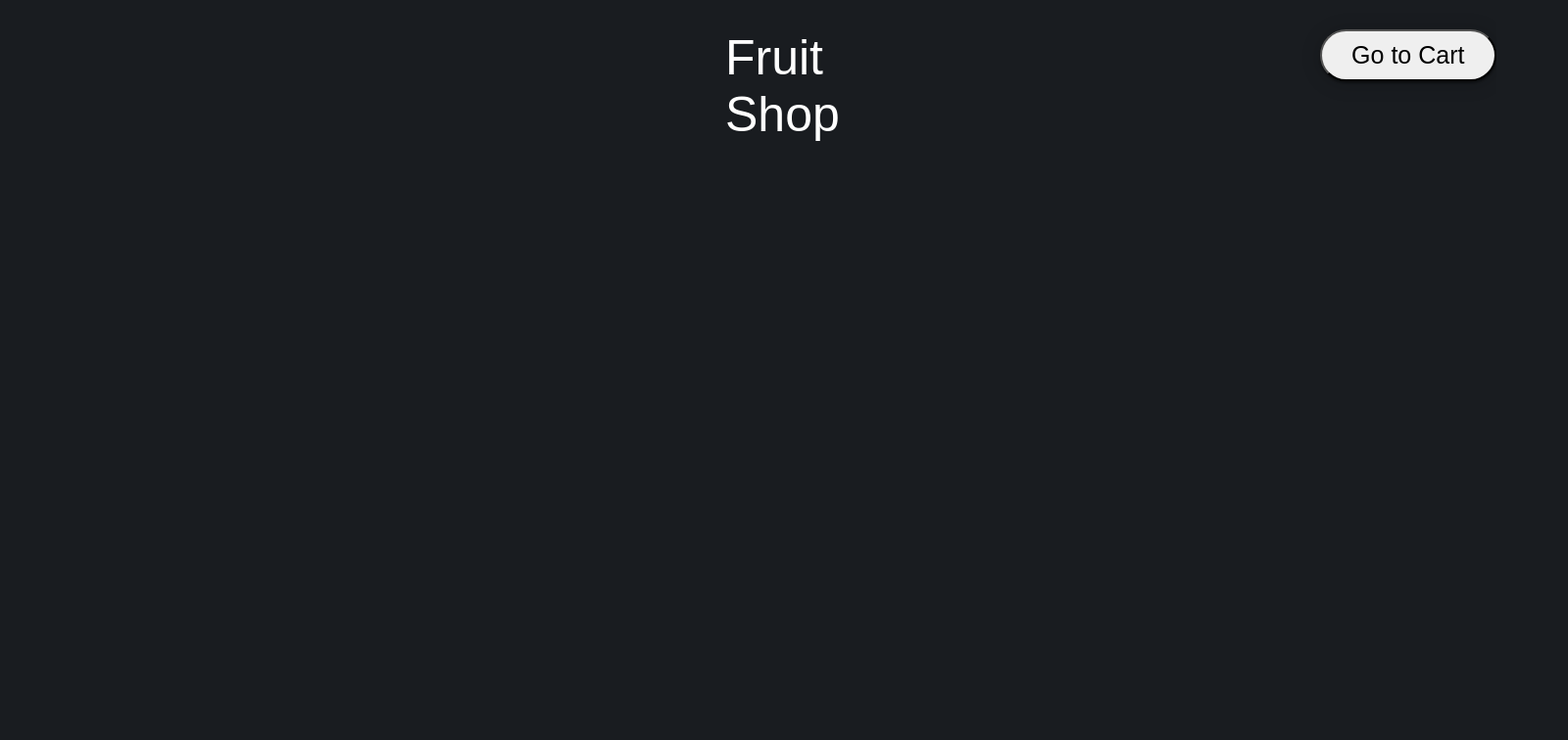
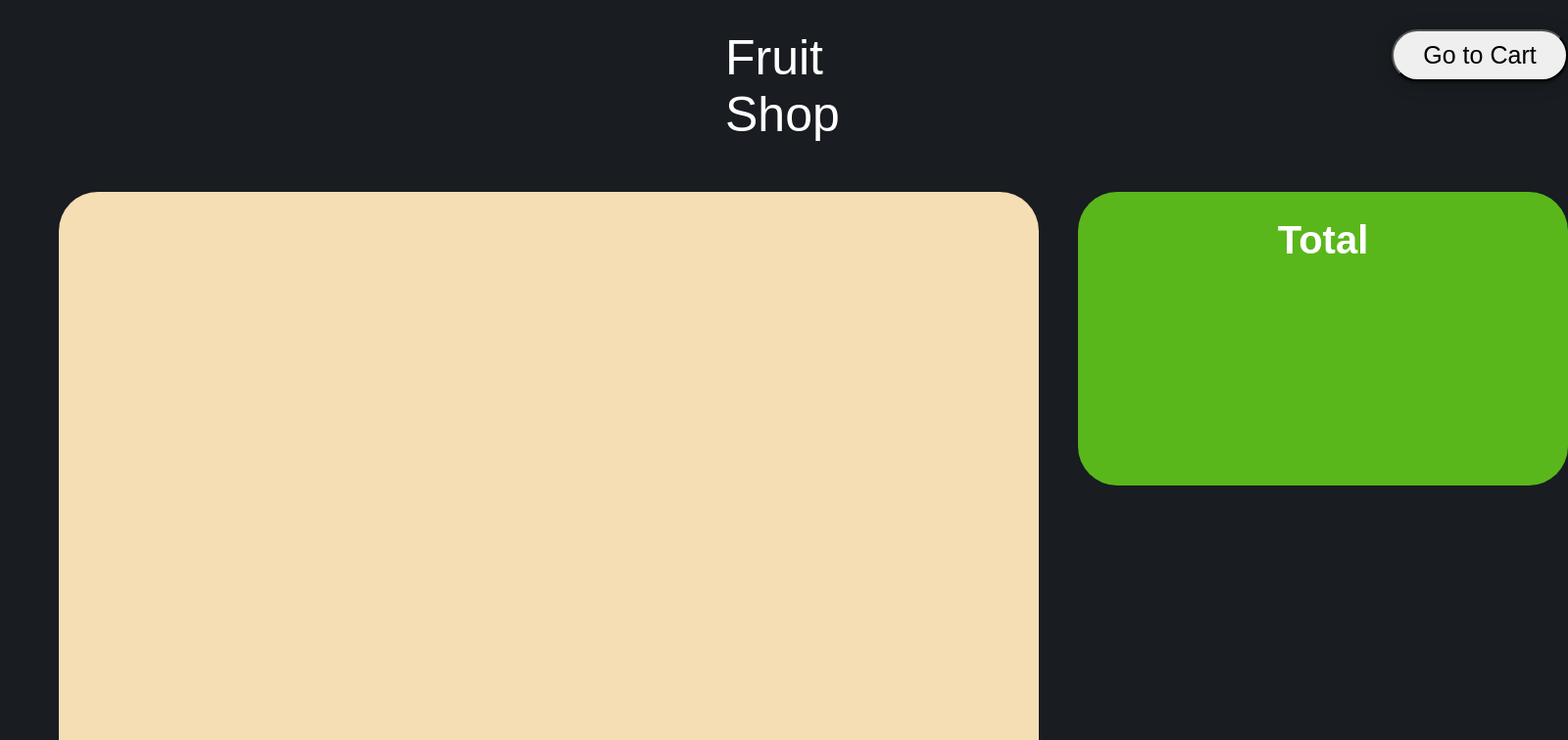
Before and after one commit to Janvi1205/react-learnings, a React (Vite) app in the folder small shopping cart/: page /cart in a window 1280 px wide. Shown: the top 756 px of the page at 98% size, 1600 px wide, since content can reach past the window. Built offline with nearby package versions, Linux system fonts and the light colour scheme.

Commit message:
did styling of card component

```diff
--- a/small shopping cart/src/components/Cart.jsx
+++ b/small shopping cart/src/components/Cart.jsx
@@ -1,8 +1,12 @@
 
 const Cart=({filteredobj})=>{
     return (
-        <div>
-            <div style={{height:"200px"}}>
+        <div style={{display:"flex"}}>
+            <div className="addtocartsection" >
+
+            </div>
+            <div className="addtocartsection2">
+                <h1 style={{fontSize:"40px",color:"white",fontFamily:"Arial", justifyContent:"center",display:"flex"}}>Total</h1>
 
             </div>
         </div>
--- a/small shopping cart/src/index.css
+++ b/small shopping cart/src/index.css
@@ -22,3 +22,20 @@ button:active{
     inset 0 2px 4px rgba(0, 0, 0, 0.1);
 
 }
+
+.addtocartsection{
+  height:900px;
+  width:1000px ;
+  background-color:wheat;
+  margin-left:60px;
+  border-radius: 40PX;
+}
+
+.addtocartsection2{
+  height: 300px;
+  width: 500px;
+  background-color:rgba(108, 230, 26, 0.774);
+  border-radius: 40px;
+  margin-left: 40px;
+
+}
```
